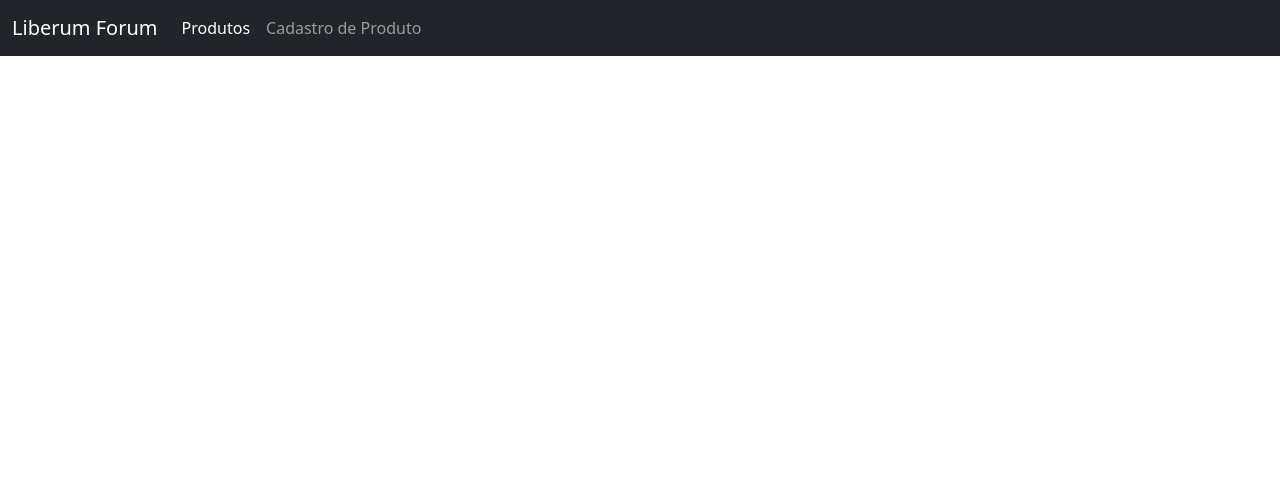
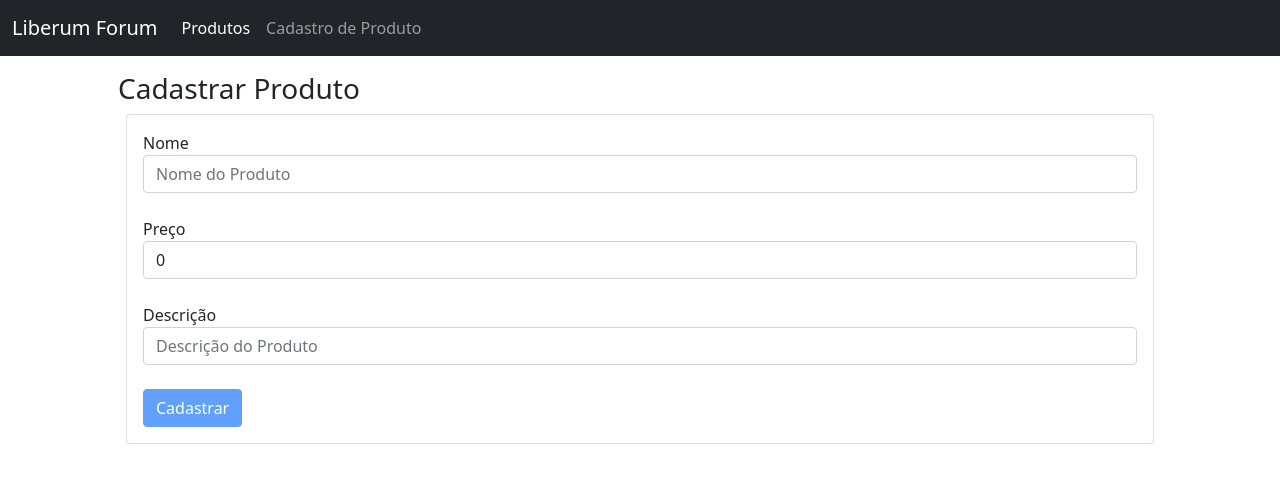
Before and after one commit to RodrigoBervig/LiberumEcommerce---INF01127, a React (Create React App) app in the folder liberum-forum/: page /cadastro-produto in a window 1280 px wide. Shown: the top 482 px of the page. Built offline with nearby package versions, Linux system fonts and the light colour scheme.

Commit message:
add product details + register product page

```diff
--- a/liberum-forum/src/App.tsx
+++ b/liberum-forum/src/App.tsx
@@ -7,7 +7,9 @@ import {
 } from "react-router-dom";
 
 import NavBar from "./NavBar";
-import ProductsPage from "./screens/ProductList";
+import ProductDetails from "./screens/products/ProductDetails";
+import ProductsPage from "./screens/products/ProductList";
+import RegisterProduct from "./screens/products/RegisterProduct";
 
 const App = () => {
   return (
@@ -17,8 +19,13 @@ const App = () => {
         <div className="container py-3 px-5">
           <Switch>
             <Route exact={true} path="/" component={ProductsPage} />
+            <Route path="/produtos/:productId" component={ProductsPage}>
+              {({ match }) => (
+                <ProductDetails productId={match!.params.productId} />
+              )}
+            </Route>
             <Route path="/produtos" component={ProductsPage} />
-            <Route path="/cadastro-produto" component={FoobarPage} />
+            <Route path="/cadastro-produto" component={RegisterProduct} />
 
             <Redirect from="/" to="/" />
           </Switch>
@@ -28,8 +35,4 @@ const App = () => {
   );
 };
 
-const FoobarPage = () => {
-  return <></>;
-};
-
 export default App;
--- a/liberum-forum/src/NavBar.tsx
+++ b/liberum-forum/src/NavBar.tsx
@@ -23,7 +23,11 @@ const NavBar = () => {
         <div className="collapse navbar-collapse" id="navbarSupportedContent">
           <ul className="navbar-nav me-auto mb-2 mb-lg-0">
             <li className="nav-item">
-              <Link className="nav-link active" aria-current="page" to="/">
+              <Link
+                className="nav-link active"
+                aria-current="page"
+                to="/produtos"
+              >
                 Produtos
               </Link>
             </li>
--- a/liberum-forum/src/screens/products/ProductCard.tsx
+++ b/liberum-forum/src/screens/products/ProductCard.tsx
@@ -1,4 +1,5 @@
 import React from "react";
+import { Link } from "react-router-dom";
 
 export type Product = {
   id: number;
@@ -21,7 +22,9 @@ const ProductCard = (props: {
     <div className="col-md-3">
       <div className="card m-2">
         <div className="card-body">
-          <div className="text-muted">#{product.id}</div>
+          <Link to={`produtos/${product.id}`}>
+            <div className="text-muted">#{product.id}</div>
+          </Link>
           <h5 className="pt-2 border-top">{product.name}</h5>
           <div>${product.price}</div>
         </div>
--- /dev/null
+++ b/liberum-forum/src/screens/products/ProductDetails.tsx
@@ -0,0 +1,41 @@
+import React, { useEffect, useState } from "react";
+import apiAxios from "../../apiClient";
+
+type Product = {
+  id: number;
+  name: string;
+  price: number;
+  vendorId: string;
+  description: string;
+};
+
+const ProductDetails = (props: { productId: string }) => {
+  const [product, setProduct] = useState<Product | null>(null);
+
+  useEffect(() => {
+    apiAxios
+      .get(`products/id/${props.productId}`)
+      .then((resp) => setProduct({ ...resp.data }));
+  }, []);
+
+  return (
+    <div className="col-sm-12">
+      <div className="card m-2">
+        <div className="card-body">
+          {!product ? (
+            <div className="alert alert-primary">Carregando...</div>
+          ) : (
+            <>
+              <div className="text-muted">#{product.id}</div>
+              <h5 className="pt-2 border-top">{product.name}</h5>
+              <div>R$ {product.price}</div>
+              <div>{product.description}</div>
+            </>
+          )}
+        </div>
+      </div>
+    </div>
+  );
+};
+
+export default ProductDetails;
--- a/liberum-forum/src/screens/products/ProductList.tsx
+++ b/liberum-forum/src/screens/products/ProductList.tsx
@@ -1,6 +1,6 @@
 import React, { useState, useEffect } from "react";
 
-import apiAxios from "../apiClient";
+import apiAxios from "../../apiClient";
 import ProductCard, { Product } from "./ProductCard";
 
 type ProductsListState = {
--- /dev/null
+++ b/liberum-forum/src/screens/products/RegisterProduct.tsx
@@ -0,0 +1,114 @@
+import React, { useState } from "react";
+import apiAxios from "../../apiClient";
+
+export type UnregisteredProduct = {
+  name?: string;
+  price?: number;
+  vendorId: number;
+  description?: string;
+};
+
+const RegisterProduct = () => {
+  const [savingState, setSavingState] = useState<
+    "loading" | "success" | "error" | null
+  >(null);
+
+  const [product, setProduct] = useState<UnregisteredProduct>({
+    vendorId: 123,
+  });
+
+  const isProductValid =
+    !!product.description &&
+    product.description !== "" &&
+    !!product.name &&
+    product.name !== "" &&
+    !!product.price &&
+    product.price > 0;
+
+  console.log(isProductValid, product);
+
+  return (
+    <>
+      <h3>Cadastrar Produto</h3>
+      <div className="card m-2">
+        <div className="card-body">
+          <form>
+            <div className="form-group">
+              <label htmlFor="nome">Nome</label>
+              <input
+                type="text"
+                className="form-control"
+                id="nome"
+                placeholder="Nome do Produto"
+                value={product.name ?? ""}
+                onChange={(ev) =>
+                  setProduct({ ...product, name: ev.target.value })
+                }
+              />
+            </div>
+            <br />
+
+            <div className="form-group">
+              <label htmlFor="price">Preço</label>
+              <input
+                type="number"
+                className="form-control"
+                id="price"
+                placeholder="Preço do Produto"
+                value={product.price ?? 0}
+                onChange={(ev) =>
+                  setProduct({
+                    ...product,
+                    price: parseInt(ev.target.value, 10),
+                  })
+                }
+              />
+            </div>
+            <br />
+
+            <div className="form-group">
+              <label htmlFor="description">Descrição</label>
+              <input
+                type="text"
+                className="form-control"
+                id="description"
+                placeholder="Descrição do Produto"
+                value={product.description ?? ""}
+                onChange={(ev) =>
+                  setProduct({ ...product, description: ev.target.value })
+                }
+              />
+            </div>
+            <br />
+            {savingState === "success" ? (
+              <div className="alert alert-success">
+                Produto cadastrado com sucesso!
+              </div>
+            ) : savingState === "error" ? (
+              <div className="alert alert-danger">
+                Ocorreu um erro ao cadastrar o produto.
+              </div>
+            ) : (
+              <button
+                type="submit"
+                className="btn btn-primary"
+                disabled={savingState === "loading" || !isProductValid}
+                onClick={() => {
+                  setSavingState("loading");
+                  apiAxios
+                    .post("products", { ...product })
+                    .then(() => setSavingState("success"))
+                    .catch(() => setSavingState("error"));
+                }}
+              >
+                Cadastrar
+              </button>
+            )}
+          </form>
+        </div>
+      </div>
+    </>
+  );
+};
+
+export default RegisterProduct;
```
